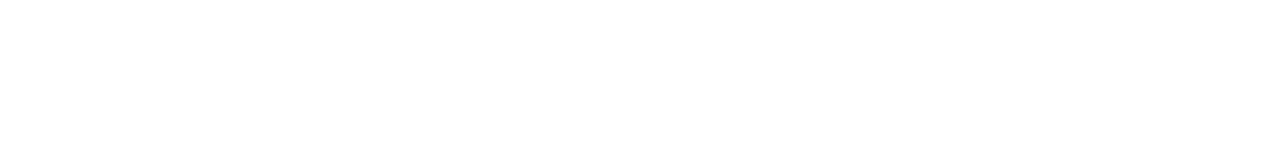
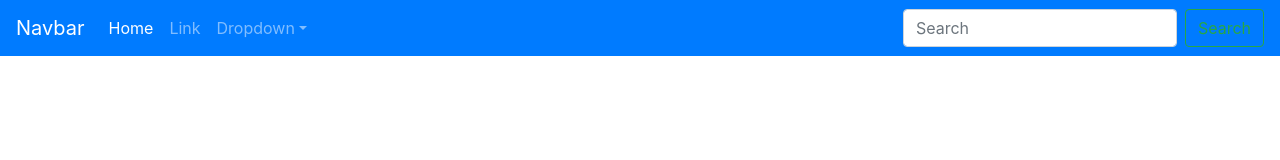
Before and after one commit to NaKwun/hellogit, a plain HTML site: page index.html in a window 1280 px wide. Drawn offline with nearby package versions, Linux system fonts and the light colour scheme.

Commit message:
add navbar

```diff
--- a/index.html
+++ b/index.html
@@ -11,7 +11,32 @@
   </head>
   <body>
 
-
+    <nav class="navbar navbar-expand-sm navbar-dark bg-primary">
+        <a class="navbar-brand" href="#">Navbar</a>
+        <button class="navbar-toggler d-lg-none" type="button" data-toggle="collapse" data-target="#collapsibleNavId" aria-controls="collapsibleNavId"
+            aria-expanded="false" aria-label="Toggle navigation"></button>
+        <div class="collapse navbar-collapse" id="collapsibleNavId">
+            <ul class="navbar-nav mr-auto mt-2 mt-lg-0">
+                <li class="nav-item active">
+                    <a class="nav-link" href="#">Home <span class="sr-only">(current)</span></a>
+                </li>
+                <li class="nav-item">
+                    <a class="nav-link" href="#">Link</a>
+                </li>
+                <li class="nav-item dropdown">
+                    <a class="nav-link dropdown-toggle" href="#" id="dropdownId" data-toggle="dropdown" aria-haspopup="true" aria-expanded="false">Dropdown</a>
+                    <div class="dropdown-menu" aria-labelledby="dropdownId">
+                        <a class="dropdown-item" href="#">Action 1</a>
+                        <a class="dropdown-item" href="#">Action 2</a>
+                    </div>
+                </li>
+            </ul>
+            <form class="form-inline my-2 my-lg-0">
+                <input class="form-control mr-sm-2" type="text" placeholder="Search">
+                <button class="btn btn-outline-success my-2 my-sm-0" type="submit">Search</button>
+            </form>
+        </div>
+    </nav>
     <!-- Optional JavaScript -->
     <!-- jQuery first, then Popper.js, then Bootstrap JS -->
     <script src="https://code.jquery.com/jquery-3.3.1.slim.min.js" integrity="sha384-q8i/X+965DzO0rT7abK41JStQIAqVgRVzpbzo5smXKp4YfRvH+8abtTE1Pi6jizo" crossorigin="anonymous"></script>
```
